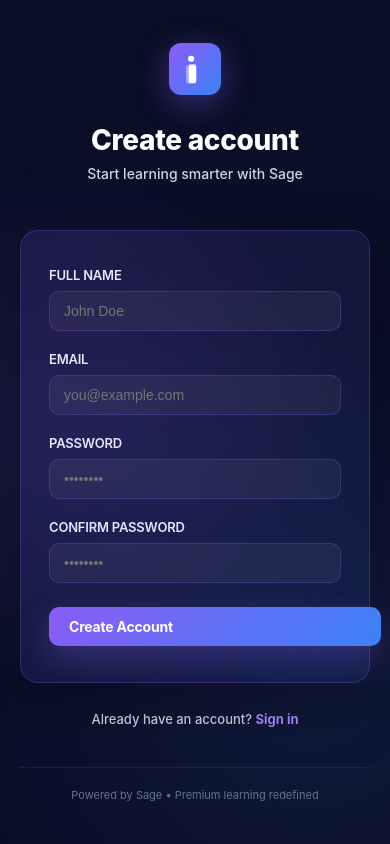
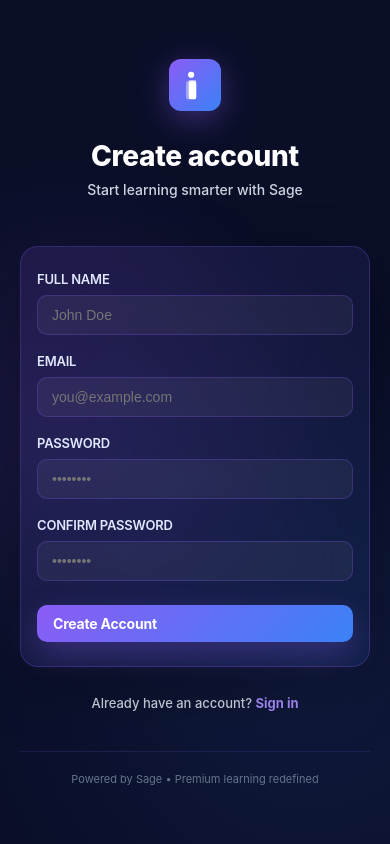
Before and after one commit to emmagreat49-glitch/ilearn-nextjs, a Next.js app: page /signup in a window 390 px wide. Built offline with nearby package versions, Linux system fonts and the light colour scheme.

Commit message:
fix: optimize form padding to prevent button overflow on mobile

```diff
--- a/app/signup/page.tsx
+++ b/app/signup/page.tsx
@@ -15,7 +15,6 @@ export default function SignupPage() {
     e.preventDefault()
     setError('')
 
-    // Validation
     if (!fullName || !email || !password || !confirmPassword) {
       setError('All fields are required')
       return
@@ -34,29 +33,24 @@ export default function SignupPage() {
     setLoading(true)
 
     try {
-      // Get existing users from localStorage
       const usersData = localStorage.getItem('ilearn_users')
       const users = usersData ? JSON.parse(usersData) : []
 
-      // Check if email already exists
       if (users.find((u: any) => u.email === email)) {
         setError('Email already registered')
         setLoading(false)
         return
       }
 
-      // Add new user
       users.push({
         name: fullName,
         email: email,
-        password: password, // In production, use bcrypt
+        password: password,
         createdAt: new Date().toISOString()
       })
 
-      // Save to localStorage
       localStorage.setItem('ilearn_users', JSON.stringify(users))
 
-      // Redirect to login
       setTimeout(() => {
         router.push('/login?signup=success')
       }, 800)
@@ -67,7 +61,7 @@ export default function SignupPage() {
   }
 
   return (
-    <div style={{ background: '#0a0e27', color: '#fff', minHeight: '100vh', fontFamily: 'Inter, sans-serif', display: 'flex', alignItems: 'center', justifyContent: 'center', padding: '24px 20px' }}>
+    <div style={{ background: '#0a0e27', color: '#fff', minHeight: '100vh', fontFamily: 'Inter, sans-serif', display: 'flex', alignItems: 'center', justifyContent: 'center', padding: '20px' }}>
       <div style={{
         position: 'fixed', top: 0, left: 0, width: '100%', height: '100%',
         background: 'radial-gradient(circle at 20% 50%, rgba(139, 92, 246, 0.15) 0%, transparent 50%), radial-gradient(circle at 80% 80%, rgba(59, 130, 246, 0.1) 0%, transparent 50%)',
@@ -75,7 +69,6 @@ export default function SignupPage() {
       }} />
 
       <div style={{ position: 'relative', zIndex: 2, width: '100%', maxWidth: '420px' }}>
-        {/* Header */}
         <div style={{ textAlign: 'center', marginBottom: '48px' }}>
           <div style={{ marginBottom: '28px', display: 'flex', justifyContent: 'center' }}>
             <svg width="52" height="52" viewBox="0 0 100 140" xmlns="http://www.w3.org/2000/svg" style={{ borderRadius: '12px', padding: '8px', background: 'linear-gradient(135deg, #8b5cf6 0%, #3b82f6 100%)', boxShadow: '0 8px 32px rgba(139, 92, 246, 0.4)' }}>
@@ -96,17 +89,17 @@ export default function SignupPage() {
           <p style={{ fontSize: '14px', color: '#cbd5e1', fontWeight: '500', margin: 0 }}>Start learning smarter with Sage</p>
         </div>
 
-        {/* Signup Form */}
         <form onSubmit={handleSignup} style={{
           background: 'linear-gradient(135deg, rgba(139, 92, 246, 0.12) 0%, rgba(59, 130, 246, 0.08) 100%)',
           border: '1.5px solid rgba(139, 92, 246, 0.25)',
           borderRadius: '18px',
-          padding: '36px 28px',
+          padding: '24px 16px',
           backdropFilter: 'blur(40px)',
           boxShadow: '0 20px 60px rgba(0, 0, 0, 0.3)',
+          boxSizing: 'border-box',
+          width: '100%',
         }}>
-          {/* Full Name */}
-          <div style={{ marginBottom: '20px' }}>
+          <div style={{ marginBottom: '18px' }}>
             <label style={{ display: 'block', fontSize: '13px', fontWeight: '600', marginBottom: '8px', color: '#e0e7ff', letterSpacing: '-0.2px', textTransform: 'uppercase' }}>Full Name</label>
             <input
               type="text"
@@ -137,8 +130,7 @@ export default function SignupPage() {
             />
           </div>
 
-          {/* Email */}
-          <div style={{ marginBottom: '20px' }}>
+          <div style={{ marginBottom: '18px' }}>
             <label style={{ display: 'block', fontSize: '13px', fontWeight: '600', marginBottom: '8px', color: '#e0e7ff', letterSpacing: '-0.2px', textTransform: 'uppercase' }}>Email</label>
             <input
               type="email"
@@ -169,8 +161,7 @@ export default function SignupPage() {
             />
           </div>
 
-          {/* Password */}
-          <div style={{ marginBottom: '20px' }}>
+          <div style={{ marginBottom: '18px' }}>
             <label style={{ display: 'block', fontSize: '13px', fontWeight: '600', marginBottom: '8px', color: '#e0e7ff', letterSpacing: '-0.2px', textTransform: 'uppercase' }}>Password</label>
             <input
               type="password"
@@ -201,7 +192,6 @@ export default function SignupPage() {
             />
           </div>
 
-          {/* Confirm Password */}
           <div style={{ marginBottom: '24px' }}>
             <label style={{ display: 'block', fontSize: '13px', fontWeight: '600', marginBottom: '8px', color: '#e0e7ff', letterSpacing: '-0.2px', textTransform: 'uppercase' }}>Confirm Password</label>
             <input
@@ -233,20 +223,18 @@ export default function SignupPage() {
             />
           </div>
 
-          {/* Error Message */}
           {error && (
             <div style={{ background: 'rgba(239, 68, 68, 0.1)', border: '1px solid rgba(239, 68, 68, 0.3)', borderRadius: '10px', padding: '12px 14px', marginBottom: '20px', fontSize: '13px', color: '#fca5a5', fontWeight: '500' }}>
               {error}
             </div>
           )}
 
-          {/* Create Account Button */}
           <button
             type="submit"
             disabled={loading}
             style={{
               width: '100%',
-              padding: '11px 20px',
+              padding: '10px 16px',
               background: loading ? 'rgba(139, 92, 246, 0.5)' : 'linear-gradient(135deg, #8b5cf6 0%, #3b82f6 100%)',
               border: 'none',
               borderRadius: '10px',
@@ -257,6 +245,9 @@ export default function SignupPage() {
               transition: 'all 0.3s ease',
               boxShadow: loading ? 'none' : '0 12px 32px rgba(139, 92, 246, 0.3)',
               letterSpacing: '-0.2px',
+              boxSizing: 'border-box',
+              display: 'block',
+              margin: '0',
             }}
             onMouseEnter={(e) => {
               if (!loading) {
@@ -275,7 +266,6 @@ export default function SignupPage() {
           </button>
         </form>
 
-        {/* Sign In Link */}
         <div style={{ textAlign: 'center', marginTop: '28px' }}>
           <p style={{ fontSize: '13px', color: '#cbd5e1', fontWeight: '500', margin: '0' }}>
             Already have an account?{' '}
@@ -285,7 +275,6 @@ export default function SignupPage() {
           </p>
         </div>
 
-        {/* Footer */}
         <div style={{ marginTop: '40px', paddingTop: '20px', borderTop: '1px solid rgba(139, 92, 246, 0.15)', textAlign: 'center', fontSize: '11px', color: '#64748b' }}>
           Powered by Sage • Premium learning redefined
         </div>
```
